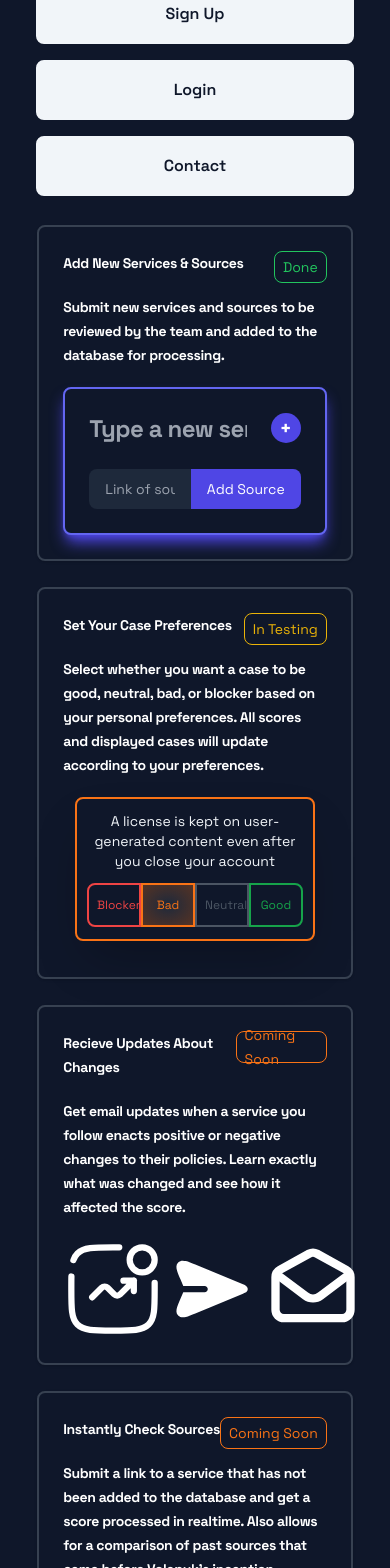
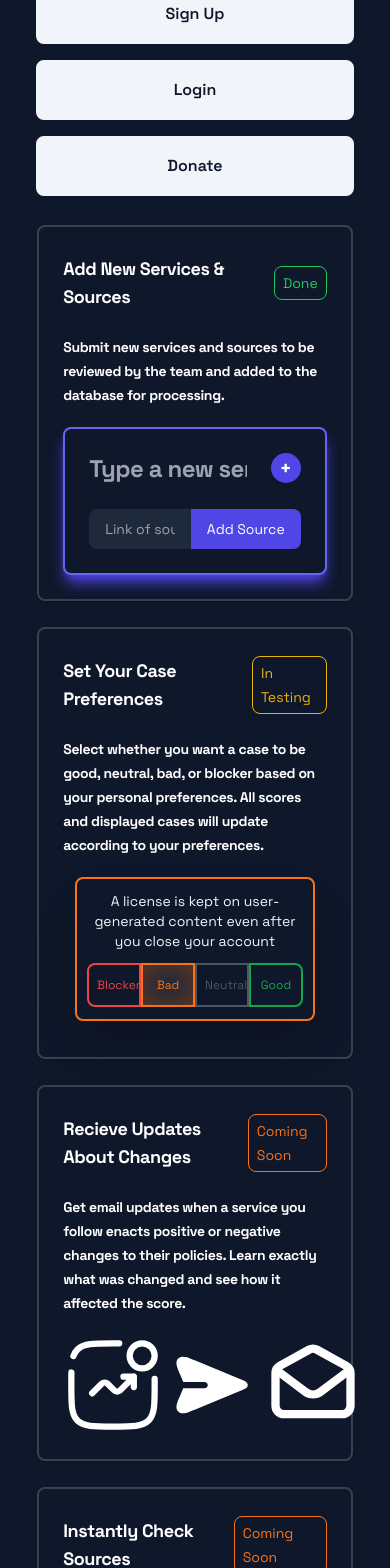
Before and after one commit to abhayrcodes/volapyk-web, a Next.js app: page /member-benefits in a window 390 px wide. Shown: the part 380-1948 px from the top of the page. Built offline with nearby package versions, Linux system fonts and the light colour scheme; no server answers.

Commit message:
style patches

```diff
--- a/app/about/page.tsx
+++ b/app/about/page.tsx
@@ -198,17 +198,17 @@ export default function About() {
             <tbody>
               <tr>
                 <td className='w-1/3'>
-                  <a href="/docs/Log_of_Project_Changes.txt" className="border-2 mr-5 lg:mr-20 py-3 px-1 group transition text-center font-medium ease-in-out hover:shadow-lg bg-indigo-600 hover:bg-indigo-500 hover:shadow-indigo-600 hover:border-indigo-500 block rounded-lg shadow border-none">
+                  <a href="/docs/Log_of_Project_Changes.txt" className="border-2 mr-5 lg:mr-20 py-3 px-1 group transition text-center font-bold ease-in-out bg-slate-100 text-slate-900 border-slate-100 hover:text-slate-100 hover:bg-slate-900 hover:shadow-lg hover:shadow-indigo-600 block rounded-lg shadow">
                     View Project Timeline
                   </a>
                 </td>
                 <td className='w-1/3'>
-                  <a href="/" className="border-2 p-6 group transition text-center text-md font-bold ease-in-out hover:shadow-lg bg-indigo-600 hover:bg-indigo-500 hover:shadow-indigo-600 hover:border-indigo-500 block rounded-lg shadow border-none">
+                  <a href="/" className="border-2 p-6 group transition text-center text-md font-bold ease-in-out bg-slate-100 text-slate-900 border-slate-100 hover:text-slate-100 hover:bg-slate-900 hover:shadow-lg hover:shadow-indigo-600 block rounded-lg shadow">
                     EXPLORE SCORED SERVICES
                   </a>
                 </td>
                 <td className='w-1/3'>
-                  <a href="https://gofundme.com/f/volapyk" className="border-2 ml-5 lg:ml-20 py-3 px-1 group transition text-center font-medium ease-in-out hover:shadow-lg bg-indigo-600 hover:bg-indigo-500 hover:shadow-indigo-600 hover:border-indigo-500 block rounded-lg shadow border-none">
+                  <a href="https://gofundme.com/f/volapyk" className="border-2 ml-5 lg:ml-20 py-3 px-1 group transition text-center font-bold ease-in-out bg-slate-100 text-slate-900 border-slate-100 hover:text-slate-100 hover:bg-slate-900 hover:shadow-lg hover:shadow-indigo-600 block rounded-lg shadow">
                     Fund Future Growth
                   </a>
                 </td>
--- a/app/instant-checker/page.tsx
+++ b/app/instant-checker/page.tsx
@@ -2,7 +2,7 @@ import Navbar from '@/components/Navbar.tsx'
 import { getServerSession } from "next-auth/next"
 import { redirect } from 'next/navigation'
 
-export default async function AddService() {
+export default async function InstantChecker() {
   const session = await getServerSession();
   if (!session) {
     redirect('/?login=true')
--- a/app/member-benefits/page.tsx
+++ b/app/member-benefits/page.tsx
@@ -4,11 +4,11 @@ import { ButtonGroup } from "@/components/PrefComps.tsx"
 export default function MemberBenefits() {
     const addService = (
         <div className="w-full border-2 transition ease-in-out mb-6 hover:shadow-lg hover:shadow-indigo-600 hover:border-indigo-500 block p-6 rounded-lg text-white shadow bg-slate-900 border-gray-700">
-            <div className="flex justify-between">
-            <p className="text-md lg:text-xl font-bold tracking-tight mb-5">
+          <div className="flex justify-between mb-5">
+            <p className="py-1 text-lg lg:text-xl font-bold tracking-tight">
                 Add New Services & Sources
             </p>
-            <div className="h-8 mb-2 p-2 border rounded-lg items-center justify-center inline-flex border-green-500 text-green-500">
+            <div className="h-fit my-auto py-1 px-2 border rounded-lg items-center justify-center inline-flex border-green-500 text-green-500">
               Done
             </div>
           </div>
@@ -18,14 +18,14 @@ export default function MemberBenefits() {
           <div className="relative border-2 group transition ease-in-out shadow-lg shadow-indigo-600 border-indigo-500 block p-6 rounded-lg bg-slate-900">
               <div className='flex'>
                   <div className="w-full items-center justify-between text-white">
-                        <input className="w-full mb-2 pr-6 text-2xl tracking-tight font-bold bg-transparent focus:outline-none" placeholder="Type a new service name here..."/>
+                      <input name="service" className="w-full mb-2 pr-6 text-2xl tracking-tight font-bold bg-transparent focus:outline-none" placeholder="Type a new service name here..."/>
                   </div>
                   <div className='w-[30px] items-center justify-end top-6 right-6'>
                       <button className="flex h-[30px] w-[30px] text-white text-xl items-center justify-center font-bold bg-indigo-600 rounded-full hover:bg-indigo-500">+</button>
                   </div>
               </div>
               <div className="flex items-center w-full mt-4 justify-between rounded-lg text-gray-300 bg-slate-800">
-                    <input className="w-full bg-transparent px-4 py-1 focus:outline-none" placeholder="Link of source to add..."/>
+                  <input name="source" className="w-full bg-transparent px-4 py-1 focus:outline-none" placeholder="Link of source to add..."/>
                   <button className="flex w-min whitespace-nowrap items-center px-4 py-2 bg-indigo-600 hover:bg-indigo-500 rounded-r-lg text-white">
                       Add Source
                   </button>
@@ -35,33 +35,31 @@ export default function MemberBenefits() {
     );
     const instantCHecker = (
         <div className="w-full border-2 transition ease-in-out mb-6 hover:shadow-lg hover:shadow-indigo-600 hover:border-indigo-500 block p-6 rounded-lg text-white shadow bg-slate-900 border-gray-700">
-          <div className="flex justify-between">
-            <p className="text-md lg:text-xl font-bold tracking-tight mb-5">
+          <div className="flex justify-between mb-5">
+            <p className="py-1 text-lg lg:text-xl font-bold tracking-tight">
                 Instantly Check Sources
             </p>
-            <div className="h-8 mb-2 p-2 border rounded-lg items-center justify-center inline-flex border-orange-500 text-orange-500">
+            <div className="h-fit my-auto py-1 px-2 border rounded-lg items-center justify-center inline-flex border-orange-500 text-orange-500">
               Coming Soon
             </div>
           </div>
           <p className="font-bold tracking-tight mb-5">
             Submit a link to a service that has not been added to the database and get a score processed in realtime. Also allows for a comparison of past sources that came before Volapyk's inception.
           </p>
-          <div className="flex justify-between">
-            <div/>
+          <div className="flex justify-evenly">
             <img src={'/images/benefits-symbols/ai.svg'} height={100} width={100} alt="React Logo" />
             <img src={'/images/benefits-symbols/scan.svg'} height={100} width={100} alt="React Logo" />
             <img src={'/images/benefits-symbols/score.svg'} height={100} width={100} alt="React Logo" />
-            <div/>
           </div>
         </div>
     );
     const preferences = (
         <div className="w-full border-2 transition ease-in-out mb-6 hover:shadow-lg hover:shadow-indigo-600 hover:border-indigo-500 block p-6 rounded-lg text-white shadow bg-slate-900 border-gray-700">
-          <div className="flex justify-between">
-            <p className="text-md lg:text-xl font-bold tracking-tight mb-5">
+          <div className="flex justify-between mb-5">
+            <p className="py-1 text-lg lg:text-xl font-bold tracking-tight">
                 Set Your Case Preferences
             </p>
-            <div className="h-8 mb-2 p-2 border rounded-lg items-center justify-center inline-flex border-yellow-500 text-yellow-500">
+            <div className="h-fit my-auto py-1 px-2 border rounded-lg items-center justify-center inline-flex border-yellow-500 text-yellow-500">
               In Testing
             </div>
           </div>
@@ -73,23 +71,21 @@ export default function MemberBenefits() {
     );
     const emailAlerts = (
         <div className="w-full border-2 transition ease-in-out mb-6 hover:shadow-lg hover:shadow-indigo-600 hover:border-indigo-500 block p-6 rounded-lg text-white shadow bg-slate-900 border-gray-700">
-          <div className="flex justify-between">
-            <p className="text-md lg:text-xl font-bold tracking-tight mb-5">
+          <div className="flex justify-between mb-5">
+            <p className="py-1 text-lg lg:text-xl font-bold tracking-tight">
                 Recieve Updates About Changes
             </p>
-            <div className="h-8 mb-2 p-2 border rounded-lg items-center justify-center inline-flex border-orange-500 text-orange-500">
+            <div className="h-fit my-auto py-1 px-2 border rounded-lg items-center justify-center inline-flex border-orange-500 text-orange-500">
               Coming Soon
             </div>
           </div>
           <p className="font-bold tracking-tight mb-5">
             Get email updates when a service you follow enacts positive or negative changes to their policies. Learn exactly what was changed and see how it affected the score.
           </p>
-          <div className="flex justify-between">
-            <div/>
+          <div className="flex justify-evenly">
             <img src={'/images/benefits-symbols/graph.svg'} height={100} width={100} alt="React Logo" />
             <img src={'/images/benefits-symbols/sent.svg'} height={100} width={100} alt="React Logo" />
             <img src={'/images/benefits-symbols/email.svg'} height={100} width={100} alt="React Logo" />
-            <div/>
           </div>
         </div>
     );
@@ -107,7 +103,7 @@ export default function MemberBenefits() {
                         </h1>
                         <a href="/?signup=true"><button className="rounded-lg transition ease-in-out duration-300 labil font-semibold w-full p-4 bg-slate-100 text-slate-900 my-2 lg:my-5 border-2 border-slate-100 hover:text-slate-100 hover:bg-slate-900 hover:shadow-lg hover:shadow-indigo-600">Sign Up</button></a>
                         <a href="/?login=true"><button className="rounded-lg transition ease-in-out duration-300 labil font-semibold w-full p-4 bg-slate-100 text-slate-900 my-2 lg:my-5 border-2 border-slate-100 hover:text-slate-100 hover:bg-slate-900 hover:shadow-lg hover:shadow-indigo-600">Login</button></a>
-                        <a href="#"><button className="rounded-lg transition ease-in-out duration-300 labil font-semibold w-full p-4 bg-slate-100 text-slate-900 my-2 lg:my-5 border-2 border-slate-100 hover:text-slate-100 hover:bg-slate-900 hover:shadow-lg hover:shadow-indigo-600">Contact</button></a>
+                        <a href="https://gofundme.com/f/volapyk"><button className="rounded-lg transition ease-in-out duration-300 labil font-semibold w-full p-4 bg-slate-100 text-slate-900 my-2 lg:my-5 border-2 border-slate-100 hover:text-slate-100 hover:bg-slate-900 hover:shadow-lg hover:shadow-indigo-600">Donate</button></a>
                     </div>
                 </div>
                 <div className="w-full lg:w-1/2">
--- a/components/Card-AddService.tsx
+++ b/components/Card-AddService.tsx
@@ -79,7 +79,7 @@ function AddServiceCard({ titleElement, linksElement, inputServiceName }: { titl
           {inputServiceName !== '' &&titleElement}
           {inputServiceName === '' && (
             <div className="w-full items-center justify-between text-white">
-              <input className="w-full mb-2 pr-6 text-2xl tracking-tight font-bold bg-transparent focus:outline-none" placeholder="Type a new service name here..." value={inputValue} onChange={e => setInputValue(e.target.value)}/>
+              <input name="service" className="w-full mb-2 pr-6 text-2xl tracking-tight font-bold bg-transparent focus:outline-none" placeholder="Type a new service name here..." value={inputValue} onChange={e => setInputValue(e.target.value)}/>
             </div>
           )}
           <div className='w-[30px] items-center justify-end top-6 right-6'>
@@ -89,7 +89,7 @@ function AddServiceCard({ titleElement, linksElement, inputServiceName }: { titl
         {linksElement}
         {sourceInputs.map((inputData, index) => (
             <div key={index} className="flex items-center w-full mt-4 justify-between rounded-lg text-gray-300 bg-slate-800">
-              <input className="w-full bg-transparent px-4 py-1 focus:outline-none" placeholder="Link of source to add..." value={inputData.link} onChange={e => handleSourceInputChange(index, 'link', e.target.value)}/>
+              <input name="source" className="w-full bg-transparent px-4 py-1 focus:outline-none" placeholder="Link of source to add..." value={inputData.link} onChange={e => handleSourceInputChange(index, 'link', e.target.value)}/>
               <button className="flex w-min whitespace-nowrap items-center px-4 py-2 bg-indigo-600 hover:bg-indigo-500 rounded-r-lg text-white" onClick={() => handleNavigate(inputData.link, index)}>
                   {inputData.value || buttonStates[index] === 'loading' ? 'Loading...' : buttonStates[index] === 'success' ? '✔' : 'Add Source'}
               </button>
--- a/components/Card-Service.tsx
+++ b/components/Card-Service.tsx
@@ -34,9 +34,9 @@ export default function Card(props: any) {
 
   return (
     <Link href={"/service/"+props.service_id} className="border-2 group transition ease-in-out mb-6 hover:shadow-lg hover:shadow-indigo-600 hover:border-indigo-500 block p-6 rounded-lg shadow bg-slate-900 border-gray-700">
-      <div className="flex items-center justify-between">
-        <h2 className="mb-2 text-2xl tracking-tight text-white font-bold">{props.service_name}</h2>
-        <div className={`h-8 mb-2 p-2 border rounded-lg items-center justify-center inline-flex ${gradeColorMap[props.char_score]}`}>
+      <div className="flex items-center justify-between mb-2">
+        <h2 className="py-1 text-2xl tracking-tight text-white font-bold">{props.service_name}</h2>
+        <div className={`h-fit my-auto py-1 px-2 border rounded-lg items-center justify-center inline-flex ${gradeColorMap[props.char_score]}`}>
           Grade {props.char_score}
         </div>
       </div>
```
Also changed, not shown: app/preferences/page.tsx (+5 -2 lines). Lines whose indentation alone changed are shown as unchanged.
